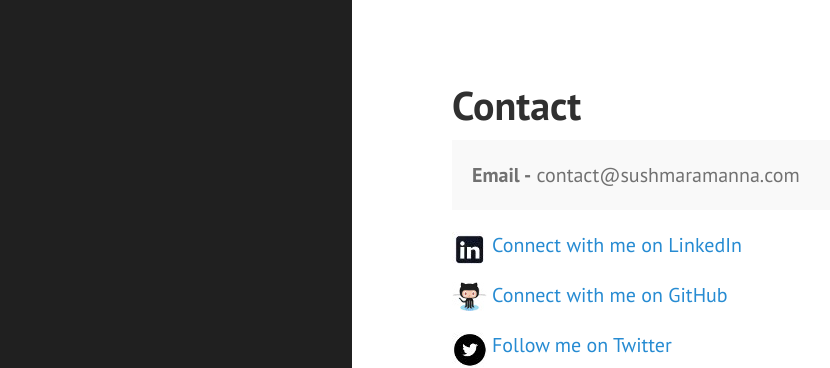
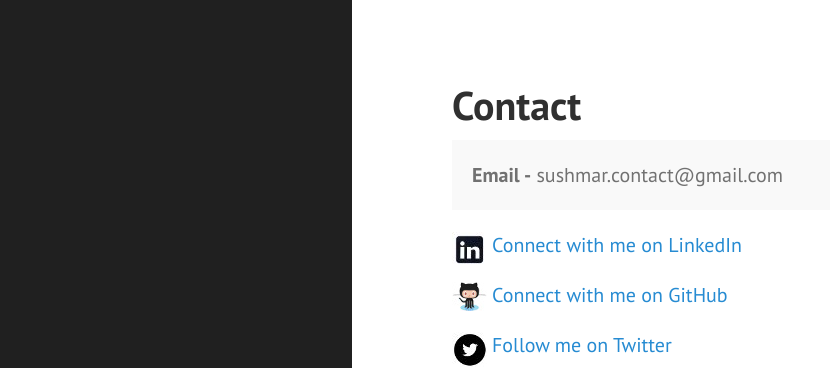
Before and after one commit to sushma-r/sushma-r.github.io, a Jekyll site: the page built from public/contact.md, in a window 1280 px wide. Shown: the top 368 px of the page, without its empty margins (8-838 px from the left). Built offline with Jekyll 4.4.1, drawn with Linux system fonts in a browser that asks for light colours; Markdown is read by kramdown in place of the engine named in the settings.

Commit message:
Update contact.md

```diff
--- a/public/contact.md
+++ b/public/contact.md
@@ -4,7 +4,7 @@
 ---
 
 <p class="message">
-  <b>Email -</b> contact@sushmaramanna.com <!--sushmar.contact@gmail.com -->
+  <b>Email -</b> sushmar.contact@gmail.com
 </p>
 <p>
 	<a class="linkedin" target="_blank" href="http://www.linkedin.com/in/sushmaramanna">Connect with me on LinkedIn</a>
```
